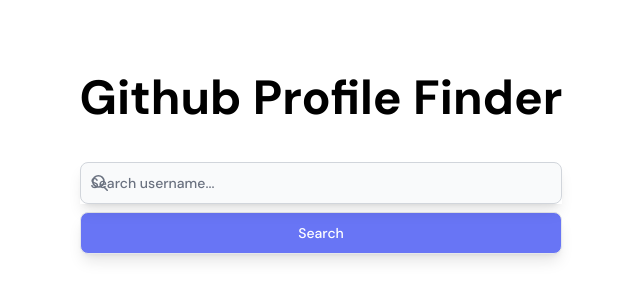
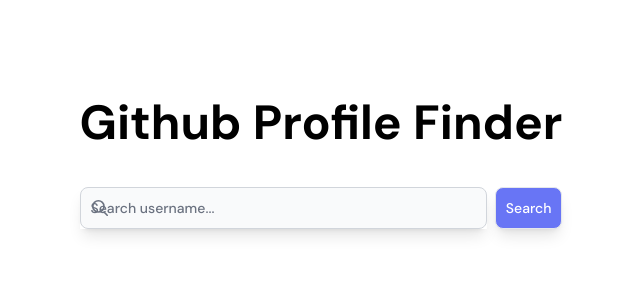
Before and after one commit to alrlabajo/github-profile-finder, a React (Vite) app: page / in a window 1280 px wide. Shown: the part 216-516 px from the top of the page, without its empty margins (319-959 px from the left). Built offline with nearby package versions, Linux system fonts and the light colour scheme.

Commit message:
mejo final

```diff
--- a/src/App.jsx
+++ b/src/App.jsx
@@ -44,7 +44,7 @@
     <div className="px-4 max-w-screen-xl mx-auto">
       <h1 className="text-3xl md:text-5xl font-bold dark:text-white text-center">Github Profile Finder</h1>
       <div className="w-full my-6 md:my-10">
-        <form onSubmit={(e) => {e.preventDefault(); GithubProfileAPI()}} className="flex flex-col xs:flex-row items-center w-full mx-auto font-medium gap-2">
+        <form onSubmit={(e) => {e.preventDefault(); GithubProfileAPI()}} className="flex flex-col xs:flex-row sm:flex-row items-center w-full mx-auto font-medium gap-2">
             <label htmlFor="simple-search" className="sr-only">Search</label>
             <div className="relative w-full shadow-lg">
                 <div className="absolute inset-y-0 start-0 flex items-center ps-3 pointer-events-none">
@@ -54,7 +54,7 @@
                 </div>
                 <input type="text" value={username} onChange={(e) => setUsername(e.target.value)} className="bg-gray-50 border border-gray-300 text-gray-900 text-sm rounded-lg focus:ring-indigo-500 focus:border-indigo-500 block w-full ps-10 p-2.5 dark:bg-gray-700 dark:border-gray-600 dark:placeholder-gray-400 dark:text-white dark:focus:ring-indigo-500 dark:focus:border-indigo-500" placeholder="Search username..." required />
             </div>
-            <button type="submit" className="shadow-lg p-2.5 text-sm font-medium bg-indigo-500 dark:text-white rounded-lg border border-indigo-700 hover:bg-indigo-800 focus:ring-4 focus:outline-none focus:ring-indigo-300 dark:bg-indigo-600 dark:hover:bg-indigo-700 dark:focus:ring-indigo-800 text-white w-full xs:w-auto">
+            <button type="submit" className="shadow-lg p-2.5 text-sm font-medium bg-indigo-500 dark:text-white rounded-lg border border-indigo-700 hover:bg-indigo-800 focus:ring-4 focus:outline-none focus:ring-indigo-300 dark:bg-indigo-600 dark:hover:bg-indigo-700 dark:focus:ring-indigo-800 text-white xs:w-auto">
                 Search
                 <span className="sr-only">Search</span>
             </button>
```
